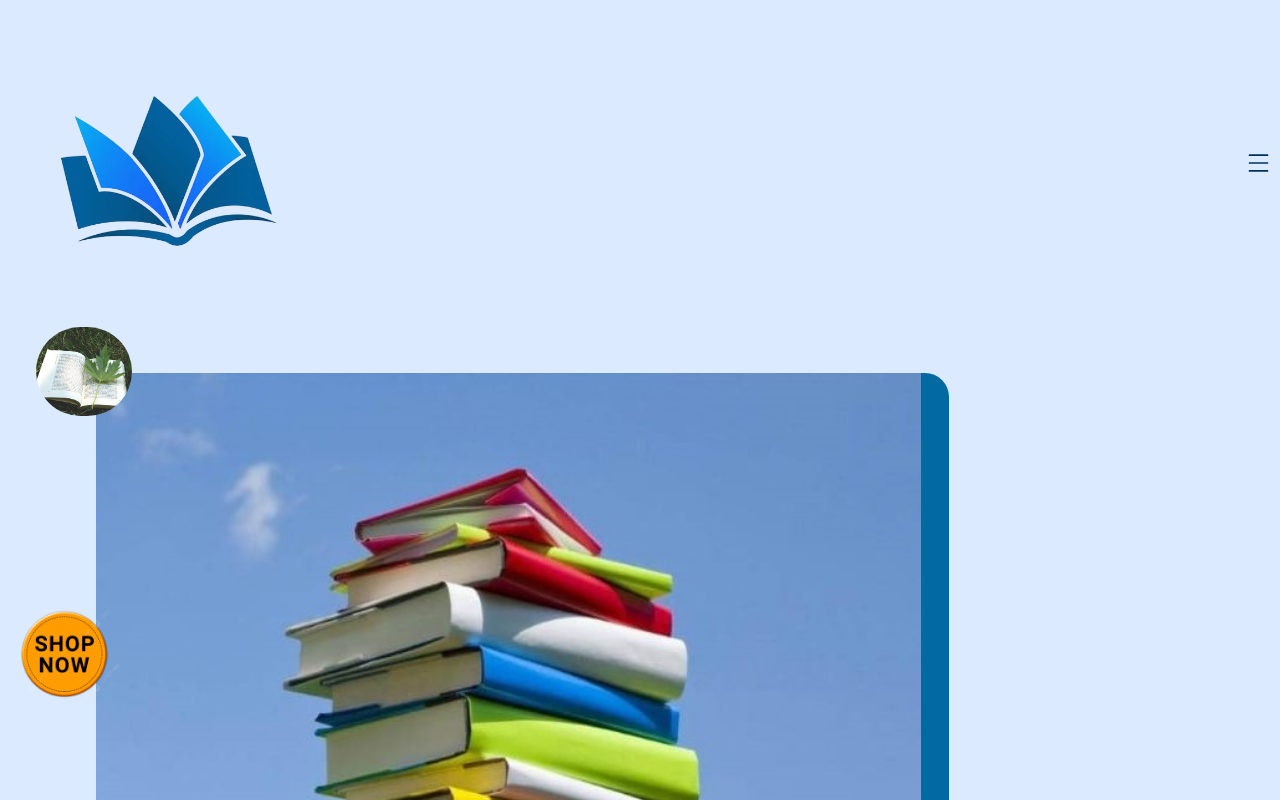
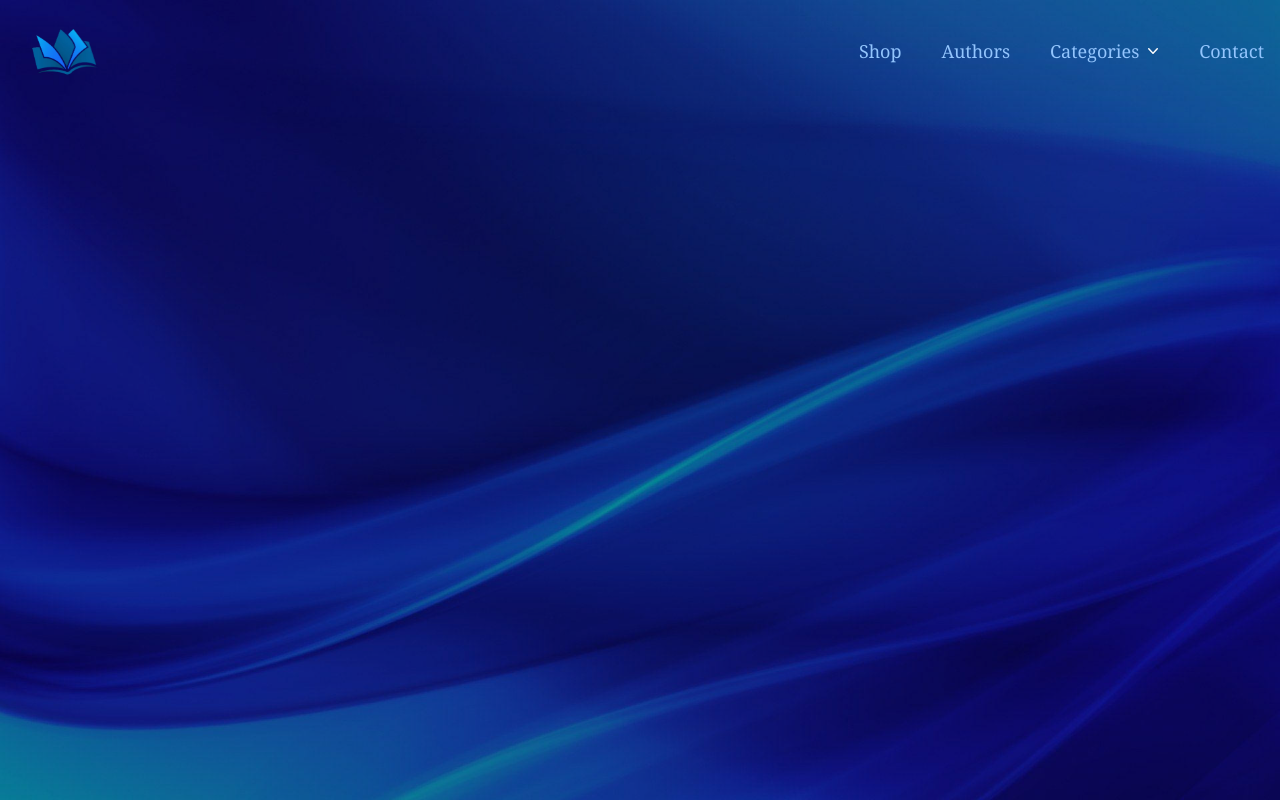
Before and after one commit to KhushiKhanal4/Landing-page, a website built with Vite: page index.html in a window 1280 px wide. Shown: the top 800 px of the page. Built offline with nearby package versions, Linux system fonts and the light colour scheme.

Commit message:
Update navbar

```diff
--- a/index.html
+++ b/index.html
@@ -5,36 +5,30 @@
     <meta name="viewport" content="width=device-width, initial-scale=1.0">
     <title>Document</title>
     <link rel="stylesheet" href="main.css">
+    <link
+    rel="stylesheet"
+    href="https://cdnjs.cloudflare.com/ajax/libs/animate.css/4.1.1/animate.min.css"
+  />
 </head>
-<body class="bg-blue-100">
+<body class="bg-black h-screen overflow-hidden">
+    <header class="relative z-10">
+      <nav class="fixed top-0 w-full bg-black bg-opacity-0 px-4 flex justify-between items-center z-20">
+          <img class="animate__animated animate__fadeInDown animate__slow w-24" src="bookLogo.png" alt="Book Logo">
+          <ul class="text-blue-300 text-lg animate__animated animate__fadeInDown animate__slow font-serif flex justify-between gap-10 items-center">
+            <li>Shop</li>
+            <li>Authors</li>
+            <li><span class="flex items-center gap-1">Categories
 
-    <nav class="bg-none px-2">
-        <div class="container mx-auto flex justify-between items-center">
-            <img class="w-1/4" src="bookLogo.png" alt="">
-            <div class="block">
-                <button id="menu-button" class="text-white focus:outline-none hover:bg-blue-300 rounded-md">
-                    <svg xmlns="http://www.w3.org/2000/svg" viewBox="0 0 24 24" width="27" height="36" color="#000000" fill="none">
-                        <path d="M4 5L20 5" stroke="#003060" stroke-width="1.5" stroke-linecap="round" stroke-linejoin="round" />
-                        <path d="M4 12L20 12" stroke="#003060" stroke-width="1.5" stroke-linecap="round" stroke-linejoin="round" />
-                        <path d="M4 19L20 19" stroke="#003060" stroke-width="1.5" stroke-linecap="round" stroke-linejoin="round" />
-                    </svg>
-                </button>
-            </div>
-    </nav>
+                <svg class="-mr-1 h-5 w-5 text-white" viewBox="0 0 20 20" fill="currentColor" aria-hidden="true">
+                    <path fill-rule="evenodd" d="M5.23 7.21a.75.75 0 011.06.02L10 11.168l3.71-3.938a.75.75 0 111.08 1.04l-4.25 4.5a.75.75 0 01-1.08 0l-4.25-4.5a.75.75 0 01.02-1.06z" clip-rule="evenodd" />
+                  </svg>
+                </span>
+            </li>
+            <li>Contact</li>
+          </ul>
+      </nav>
+    </header>
+    <img class="absolute top-0 left-0 w-full h-full object-cover opacity-60 z-5" src="images/bg-image.jpg" alt="Background Image">
+  </body>
 
-    <div class="max-h-80" >
-
-        <img class="w-8/12 min-h-80 ml-24 my-10 rounded-tr-3xl rounded-bl-3xl pr-7 bg-sky-700 relative" src="images/img1.jpeg" alt="">
-
-
-        <img class="absolute z-1 bottom-96 left-9 rounded-full w-24" src="images/img2.jpeg" alt="">
-
-        <img class="absolute z-1 bottom-20 rounded-full w-32" src="images/shop.png" alt="">
-    </div>
-
-<div class="font-custom pl-24 font-bold text-sm">Where Everything You need To Know <div class="pt-2">Is Only An Arms Length Away</div></div>
-
-
-
-</body>
 </html>
```
Also changed, not shown: images/bg-image.jpg (added), images/bg-image2.jpg (added), images/bg-image3.jpg (added).
